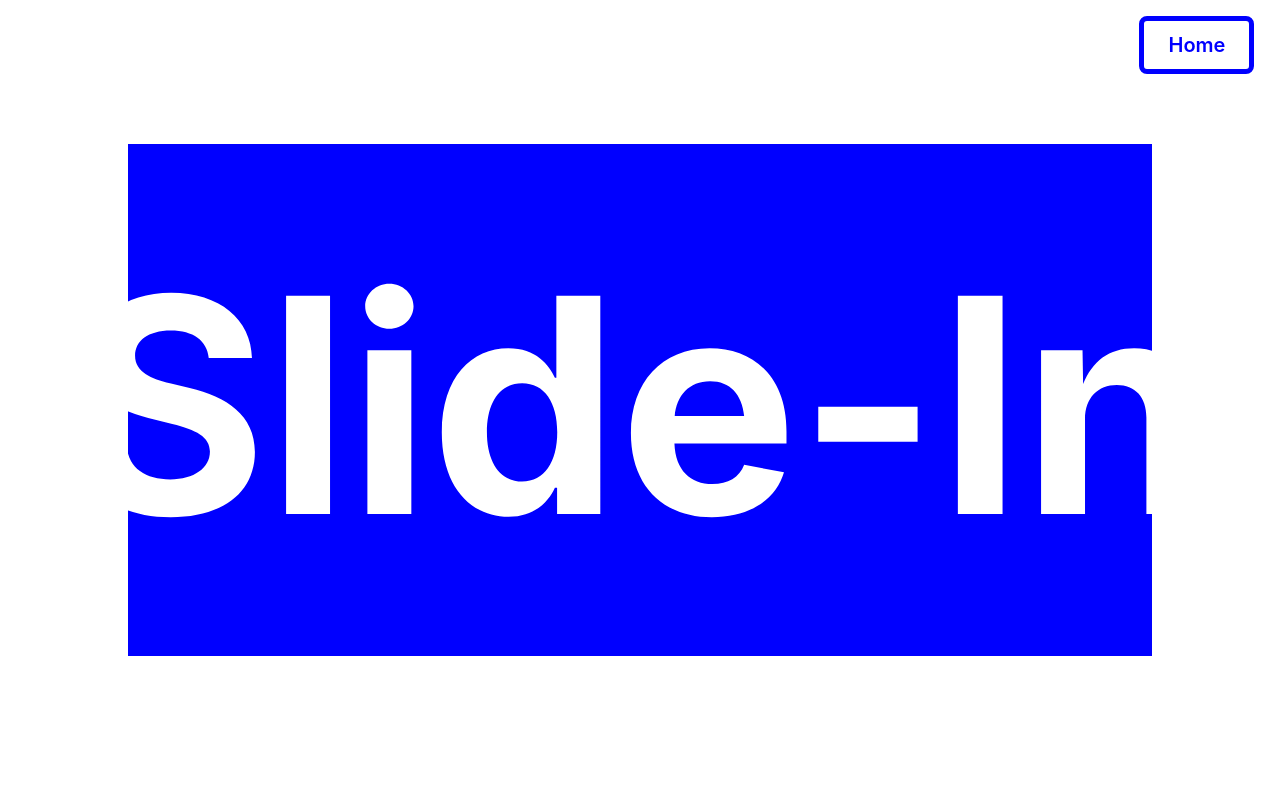
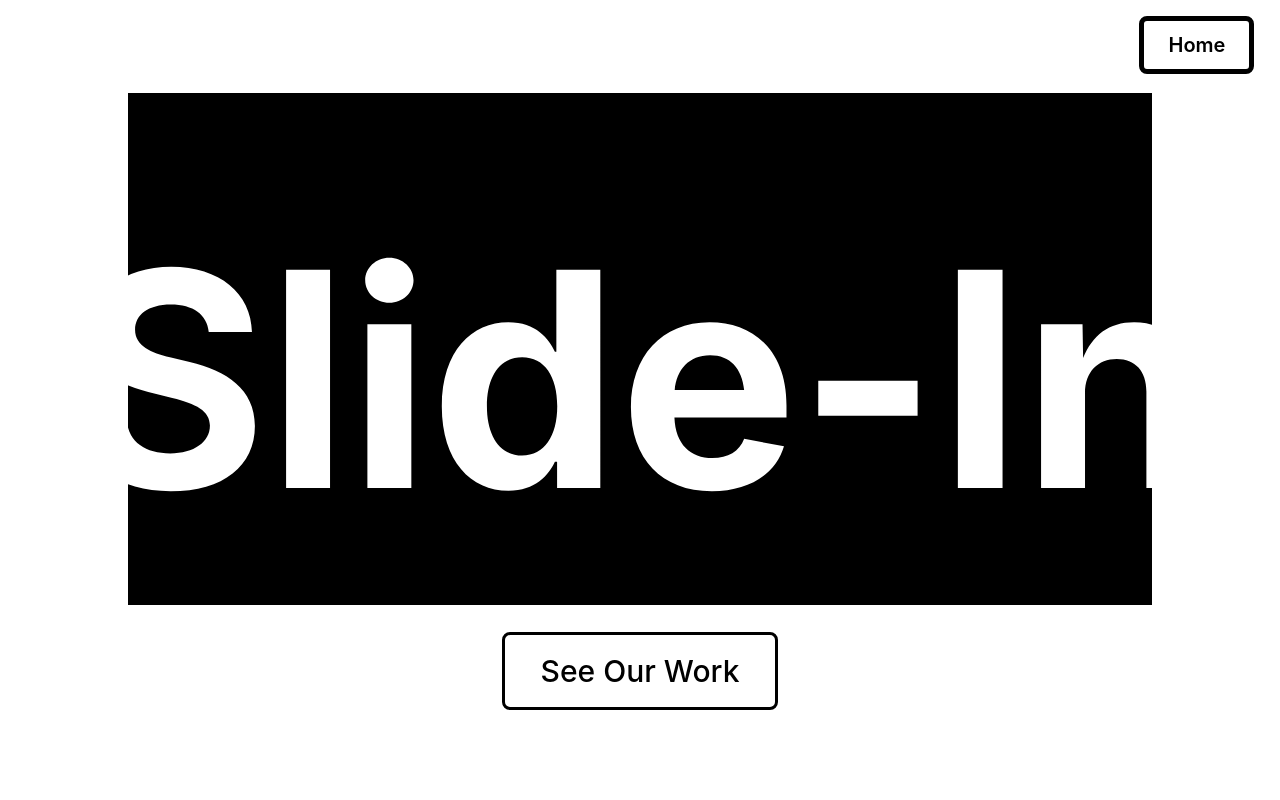
Before and after one commit to mjchin1/WebPageSamples, a React (Vite) app in the folder client/: page /sldn in a window 1280 px wide. Shown: the top 800 px of the page. Built offline with nearby package versions, Linux system fonts and the light colour scheme; a web font is replaced by a local one.

Commit message:
added scroll button to slide-in template

```diff
--- a/client/src/Components/Booklet.jsx
+++ b/client/src/Components/Booklet.jsx
@@ -20,6 +20,7 @@ export default function Booklet({}) {
     <div className="bkltContainer">
     <div className="bkltSquare1 bkltSquare"><img src={sculpture2}/></div>
     <div className="bkltSquare2 bkltSquare"><img src={sculpture1}/></div>
+    {/* <button className="bkltEnterButton">Shop</button> */}
     {/* <div className="bkltSquare3"> A minimal canvas for your masterpieces. </div> <br/>
     <div className="bkltSquare4 bkltSquare"><img src={cups}/></div>  */}
 
--- a/client/src/Components/Navigations.jsx
+++ b/client/src/Components/Navigations.jsx
@@ -5,8 +5,8 @@ export default function Navigations() {
         <nav className="navbar">
 
 
-<Link to = '/bklt'>Booklet</Link>
-            <Link to = '/tf'>Trifold</Link>
+            <Link to = '/bklt'>Booklet</Link>
+            {/* <Link to = '/tf'>Trifold</Link>  */}
             <Link to = '/sld'>Slide</Link>
             <Link to = '/sldn'>Slide-In</Link>
             <Link to = '/mg'>Mosaic Grid</Link>
--- a/client/src/Components/SlideIn.jsx
+++ b/client/src/Components/SlideIn.jsx
@@ -8,10 +8,9 @@ export default function SlideIn() {
     navigate("/")
 
   }
-
-
-
-
+  function scroll() {
+    window.scroll(0, 900)
+  }
 
   return (
     <>
@@ -20,11 +19,15 @@ export default function SlideIn() {
     <div className="sldnPageContent">
 
     <div className="sldnContentBlock1">
-      <h1 className="sldnHeader">Slide-In</h1>
+
       <div className="slidingDivs">
+        <h1 className="sldnHeader">Slide-In</h1>
         <div className="sldnDiv1"></div>
         <div className="sldnDiv2"></div>
-      </div>
+      </div> <br/>
+      <button className="sldnHomeButton" onClick={scroll}>See Our Work</button>
+
+
     </div>
 
     <div className="sldnContentBlock2">
--- a/client/src/index.css
+++ b/client/src/index.css
@@ -804,6 +804,13 @@ img {
   justify-content: center;
   flex-wrap: wrap;
   margin: 0 auto;
+}
+
+.bkltEnterButton {
+  position: absolute;
+  background: white;
+  font-size: 30px;
+  border: solid;
 }
 
 .bkltSquare1 {
@@ -1649,7 +1656,6 @@ font-weight: 600;
 .sldnBackgroundPic{
   width: 100vw;
   height: 100vh;
-  background-color: blue;
   object-fit: cover;
   position: fixed;
   top: 0;
@@ -1666,6 +1672,13 @@ font-weight: 600;
  margin: 0 auto;
  color: white;
  z-index: 10;
+ margin-top: -2vw;
+}
+
+.sldnHomeButton {
+  font-size: 30px;
+  background-color: white;
+  border: solid;
 }
 
 .sldnBackButton {
@@ -1674,22 +1687,24 @@ font-weight: 600;
   top: 2vh;
   right: 2vw;
   background: transparent;
-  border-color: blue;
+  border: solid;
   border-width: thick;
-  color: blue;
   font-weight: 600;
   font-size: 20px;
 
 }
 .slidingDivs {
-  display: inline-flex;
+  display: flex;
+  align-items: center;
+  border: solid;
+  border-color: white;
 }
 
 .sldnDiv1 {
   width: 40vw;
   color: black;
   height: 40vw;
-  background-color: blue;
+  background-color: black;
   animation: slideToPlaceRight 3s;
   /* animation: slideInSlideOutRight 5s; */
 }
@@ -1698,7 +1713,7 @@ font-weight: 600;
   width: 40vw;
   color: black;
   height: 40vw;
-  background-color: blue;
+  background-color: black;
   animation: slideToPlaceLeft 3s;
   /* animation: slideInSlideOutLeft 5s; */
 }
@@ -1709,6 +1724,7 @@ font-weight: 600;
   display: flex;
   justify-content: center;
   align-items: center;
+  flex-direction: column;
 }
 
 .sldnContentBlock2 {
```
